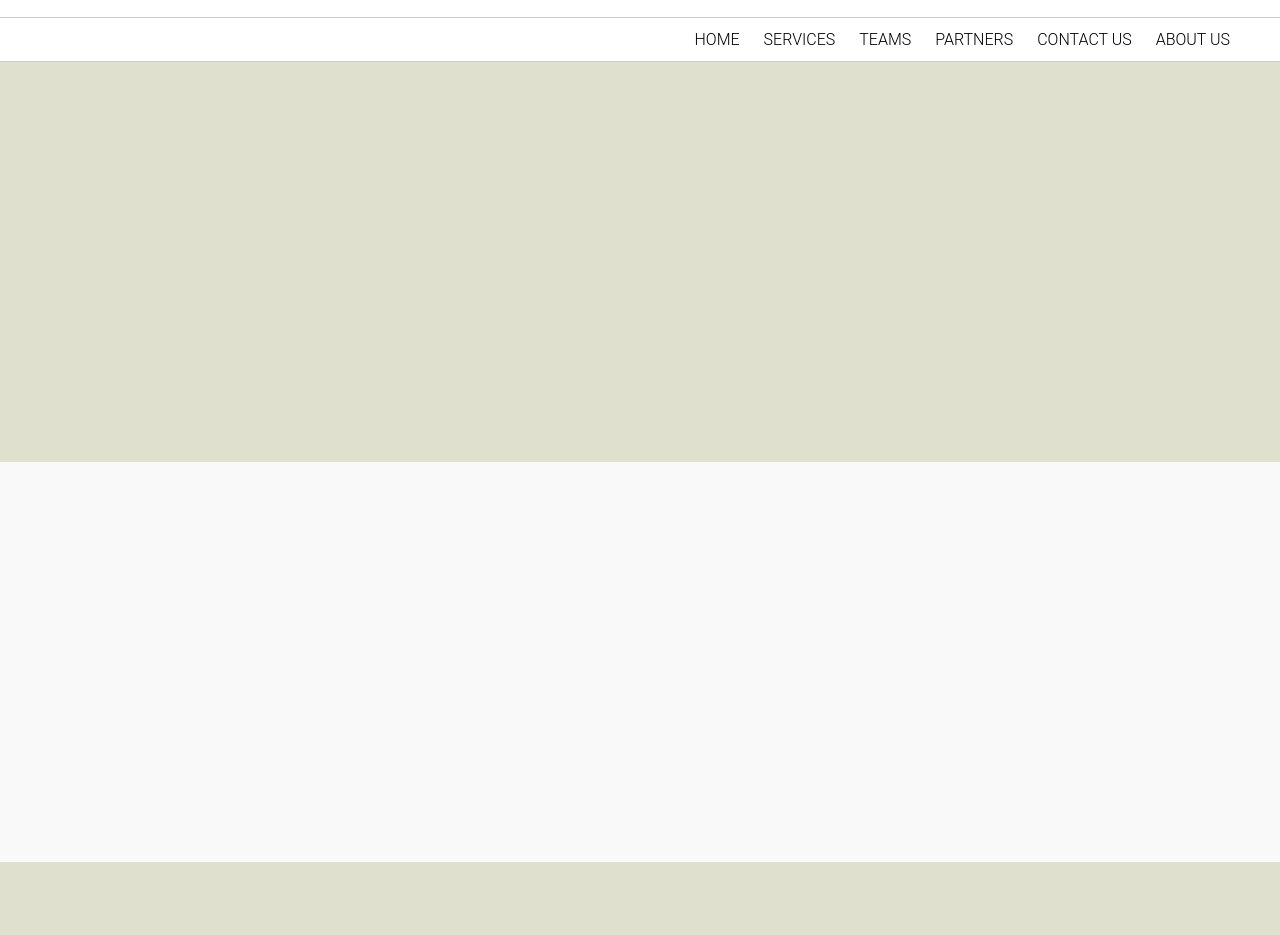
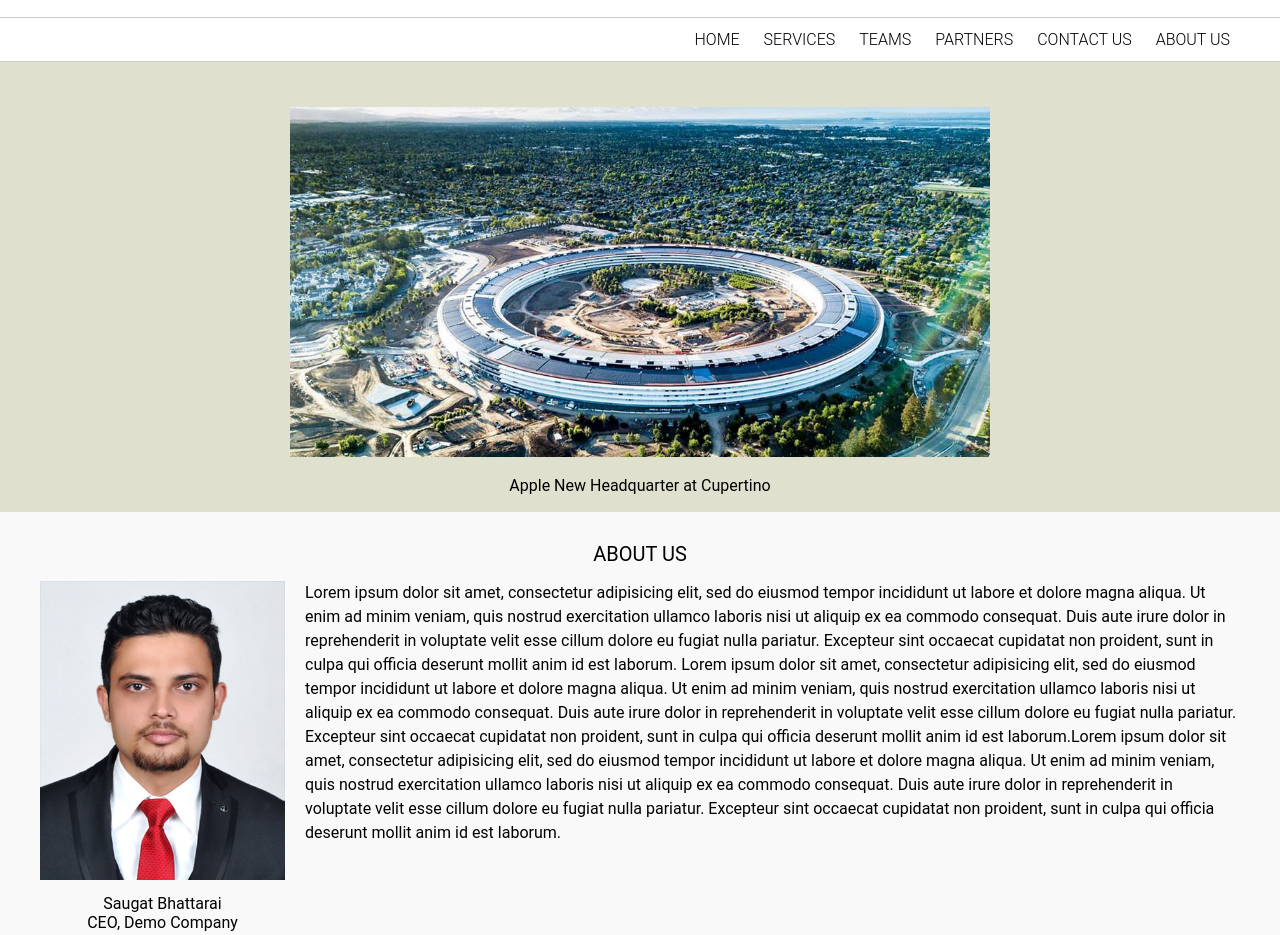
Before and after one commit to SaugatBhattarai/demo-website, a plain HTML site: page index.html in a window 1280 px wide. Shown: the part 109-1044 px from the top of the page. Drawn offline with Linux system fonts and the light colour scheme.

Commit message:
folder rearrangement and image and about us section completed

```diff
--- a/style.css
+++ b/css/style.css
@@ -90,8 +90,51 @@ body{
 #contact-us{
 	background-color: #f9f9f9;
 }
+
+
+/*section common css*/
 section{
 	width: 100%;
-	height: 400px;
+	height: 450px;
 	padding:30px 40px;
 }
+
+.section-title{
+	text-align: center;
+	font-weight: 400px;
+	font-size: 20px;
+	padding-bottom: 15px;
+	text-transform: uppercase;
+}
+
+
+/*featured home css*/
+#featured-home .section-detail{
+	text-align: center;
+}
+#featured-home .section-detail .slider-image img {
+	width:700px;
+}
+#featured-home .section-detail .slider-caption{
+	padding:15px;
+}
+
+
+/*about us section css*/
+.media {
+	display: flex;
+}
+
+#about-us .media-image img{
+	width:245px;
+}
+
+.media-caption{
+	text-align: center;
+	padding-top:10px;
+}
+
+.media-body{
+	padding-left: 20px;
+	line-height: 1.5;
+}
--- a/index.html
+++ b/index.html
@@ -5,14 +5,14 @@
     <meta charset="utf-8" />
     <meta http-equiv="Content-type" content="text/html; charset=utf-8" />
     <meta name="viewport" content="width=device-width, initial-scale=1" />
-    <link rel="stylesheet" type="text/css" href="style.css">
+    <link rel="stylesheet" type="text/css" href="css/style.css">
 </head>
 
 <body>
 <div class="header">
 	<div class="company-logo-title">
 		<div class="logo">
-			<img src="ku.png">
+			<img src="icon/ku.png">
 		</div>
 		<div class="site-title">
 			<h1>A Demo Company Website</h1>
@@ -35,16 +35,34 @@
 
 		</div>
 		<div class="section-detail">
-
+			<div class="slider-image">
+				<img src="img/apple-park.jpg">
+			</div>
+			<div class="slider-caption">
+				<span>Apple New Headquarter at Cupertino</span>
+			</div>
 		</div>
 	</section>
 
 	<section id="about-us">
-			<div class="section-title">
-
+		<div class="section-title">
+			<span>About Us</span>
 		</div>
 		<div class="section-detail">
-
+			<div class="media">
+				<div class="media-left">
+					<div class="media-image">
+						<img src="img/saugat.jpg">
+					</div>
+					<div class="media-caption">
+						<div class='ceo-name'>Saugat Bhattarai</div>
+						<div class="ceo-title">CEO, Demo Company</div>
+					</div>
+				</div>
+				<div class="media-body">
+					Lorem ipsum dolor sit amet, consectetur adipisicing elit, sed do eiusmod tempor incididunt ut labore et dolore magna aliqua. Ut enim ad minim veniam, quis nostrud exercitation ullamco laboris nisi ut aliquip ex ea commodo consequat. Duis aute irure dolor in reprehenderit in voluptate velit esse cillum dolore eu fugiat nulla pariatur. Excepteur sint occaecat cupidatat non proident, sunt in culpa qui officia deserunt mollit anim id est laborum. Lorem ipsum dolor sit amet, consectetur adipisicing elit, sed do eiusmod tempor incididunt ut labore et dolore magna aliqua. Ut enim ad minim veniam, quis nostrud exercitation ullamco laboris nisi ut aliquip ex ea commodo consequat. Duis aute irure dolor in reprehenderit in voluptate velit esse cillum dolore eu fugiat nulla pariatur. Excepteur sint occaecat cupidatat non proident, sunt in culpa qui officia deserunt mollit anim id est laborum.Lorem ipsum dolor sit amet, consectetur adipisicing elit, sed do eiusmod tempor incididunt ut labore et dolore magna aliqua. Ut enim ad minim veniam, quis nostrud exercitation ullamco laboris nisi ut aliquip ex ea commodo consequat. Duis aute irure dolor in reprehenderit in voluptate velit esse cillum dolore eu fugiat nulla pariatur. Excepteur sint occaecat cupidatat non proident, sunt in culpa qui officia deserunt mollit anim id est laborum.
+				</div>
+			</div>
 		</div>
 	</section>
 
```
Also changed, not shown: icon/ku.png (renamed from ku.png), img/Silicon-Valley.jpg (added), img/apple-park.jpg (added), img/camp.jpg (added), img/saugat.jpg (added).
